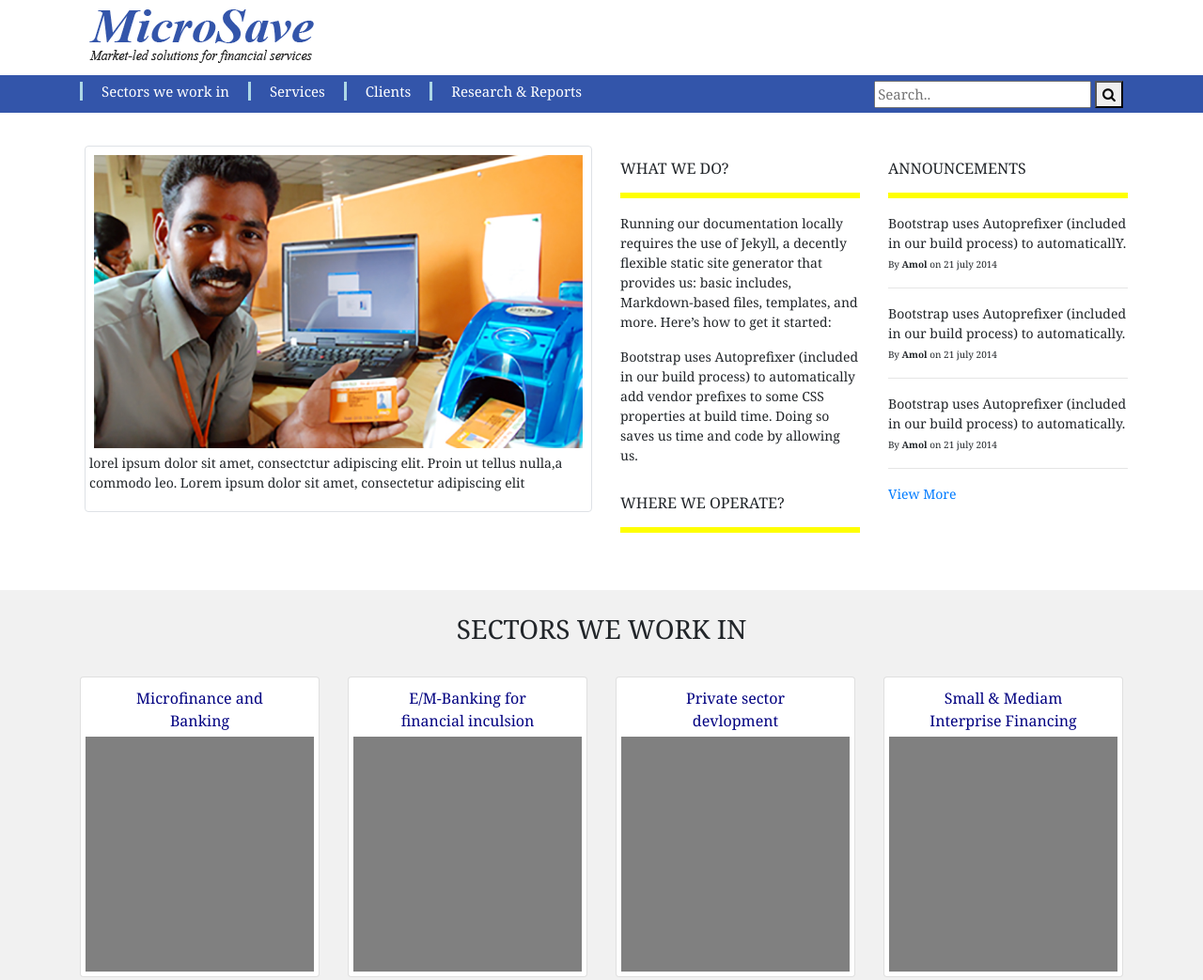
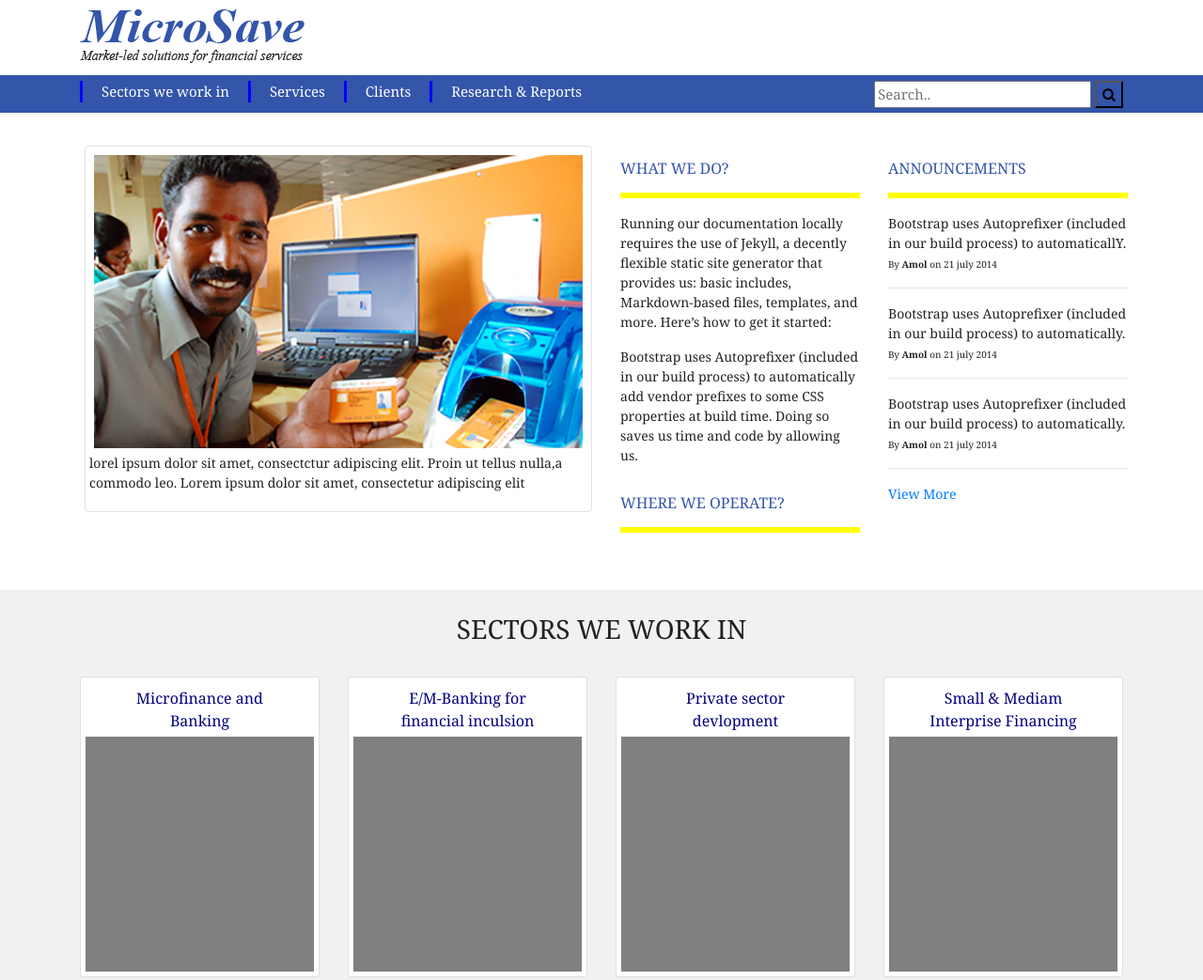
Before and after one commit to kailasj-webonise/Frontend-Assignment, a plain HTML site: page index.html in a window 1280 px wide. Shown: the top 1043 px of the page at 94% size. Drawn offline with nearby package versions, Linux system fonts and the light colour scheme.

Commit message:
partial changes are done

```diff
--- a/index.html
+++ b/index.html
@@ -3,62 +3,53 @@
   <head>
     <link rel="stylesheet" href="https://stackpath.bootstrapcdn.com/bootstrap/4.1.3/css/bootstrap.min.css" integrity="sha384-MCw98/SFnGE8fJT3GXwEOngsV7Zt27NXFoaoApmYm81iuXoPkFOJwJ8ERdknLPMO" crossorigin="anonymous">
 
-    <link rel="stylesheet" href="index.css">
+    <link rel="stylesheet" href="main.css">
     <meta charset="utf-8">
     <meta name="viewport" content="width=device-width, initial-scale=1">
     <link rel="stylesheet" href="https://cdnjs.cloudflare.com/ajax/libs/font-awesome/4.7.0/css/font-awesome.min.css">
 
 
   </head>
-  <body id="bodyid" class="bodyeffect">
+  <body class="bodyeffect">
 
+    <div class="header">
     <div class="container">
-      <div class="header">
       <div class="row">
-        <div class="col-sm-3">
-          <img src="Images/logo.png" alt="Image of LOGO">
+        <div class="col-sm-12">
+          <a href="#">
+          <img src="Images/logo.png" alt="Image of LOGO" >
+          </a>
         </div>
-          <div class="col-sm-9">
-          </div>
       </div>
     </div>
     </div>
 
 
     <nav class="navbar-default">
-      <!-- <nav class="navbar navbar-expand-sm bg-light"> -->
       <div class="container">
         <div class="row" >
           <div class=col-sm-8>
-
            <ul class="nav">
               <li class="nav-item">
-               <a href="#"><span class="k2">  Sectors we work in  </span></a>
-
+               <a href="#"> Sectors we work in </a>
               </li>
               <li class="nav-item">
-               <a href="#"> <span class="k2">  Services  </span></a>
-
+               <a href="#">  Services  </a>
               </li>
               <li class="nav-item">
-                <a href="#"><span class="k2">  Clients  </span></a>
-
+                <a href="#"> Clients  </a>
               </li>
               <li class="nav-item">
-                <a href="#"><span class="k2">  Research & Reports</span></a>
-                <!-- <div class="vl"></div> -->
+                <a href="#"> <spam>Research & Reports</spam></a>
               </li>
             </ul>
           </div>
           <div class="col-sm-4">
-
                  <form class="search1" >
                  <input type="text" placeholder="Search.." name="search"/>
                  <button type="submit"><i class="fa fa-search"></i></button>
                  </form>
-
            </div>
-
         </div>
       </div>
     </nav>
@@ -71,9 +62,7 @@
         <div class="col-sm-6">
             <div class="img-thumbnail" >
             <img src="Images/banner.jpg"  alt="Banner Image ">
-           <div class="caption">
-              <p > lorel ipsum dolor sit amet, consectctur adipiscing elit. Proin ut tellus nulla,a commodo leo. Lorem ipsum dolor sit amet, consectetur adipiscing elit </p>
-           </div>
+              <p class="caption"> lorel ipsum dolor sit amet, consectctur adipiscing elit. Proin ut tellus nulla,a commodo leo. Lorem ipsum dolor sit amet, consectetur adipiscing elit </p>
          </div>
        </div>
           <div class="col-sm-3">
--- a/index.css
+++ b/main.css
@@ -2,14 +2,13 @@
 {
   font-family:"Georgia";
   font-size: 13px;
-  font-color:#222222;
+  color:#222222;
 }
 
 .header
 {
-  font-color:#3355aa;
+  color:#3355aa;
   height: 80px;
-  padding-left: 10px;
   padding-top: 10px;
 
 }
@@ -17,7 +16,7 @@
 .navbar-default
 {
   padding: 6px;
-  font-color: #ffffff;
+  color: #ffffff;
   height: 40PX;
   background-color: #3355aa;
   font-size: 15px;
@@ -26,15 +25,18 @@
 {
   color: #ffffff;
 }
+.navbar-default button
+{
+  background-color: #3355aa;
+}
 
-.navbar-default form
+.search1
 {
   float: right;
 }
-
-.k2
+.nav-item
 {
-  border-left: 3px solid lightblue;
+  border-left: 3px solid blue;
   padding-left: 20px;
   padding-right: 20px;
 }
@@ -58,7 +60,7 @@ padding-bottom:50;
 {
   padding-top: 15px;
   font-size: 16px;
-  font-color:#3355aa;
+  color:#3355aa;
 }
 
 .text-header hr
```
